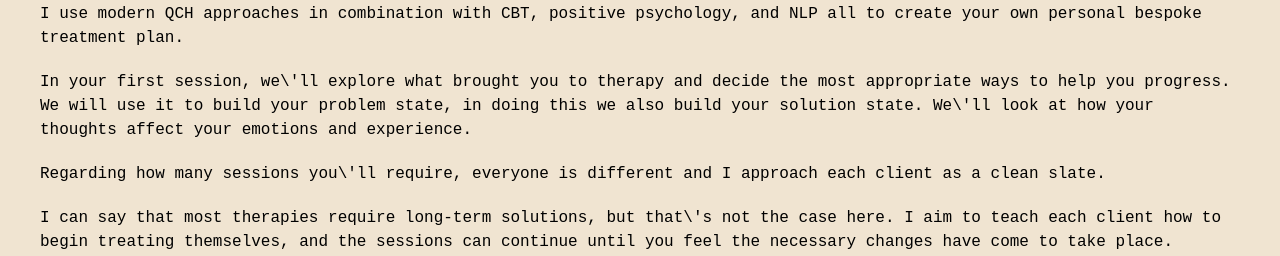
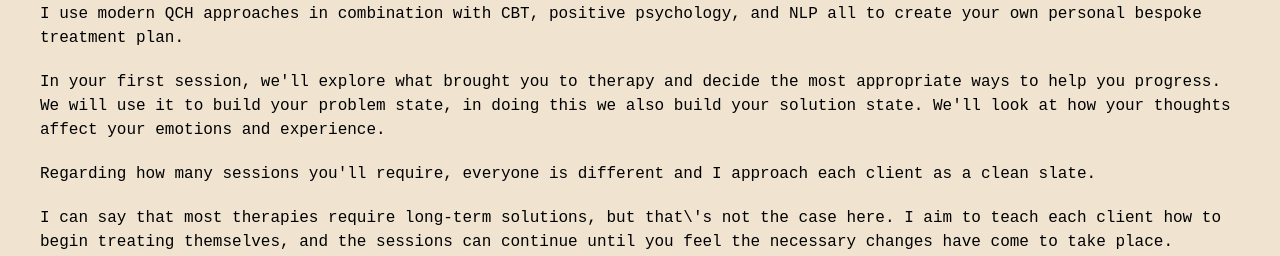
Before and after one commit to mollybrace/mocean-therapy-nextjs, a Next.js app: page /sessionsandfees in a window 1280 px wide. Shown: the part 614-870 px from the top of the page. Built offline with nearby package versions, Linux system fonts and the light colour scheme.

Commit message:
replacing escaped characters for build

```diff
--- a/src/app/about/components/AboutHypnotherapy.tsx
+++ b/src/app/about/components/AboutHypnotherapy.tsx
@@ -5,8 +5,8 @@
     <div className='mx-10 pb-10'>
         <h2 className='text-xl font-bold py-5'> Is hypnotherapy for me?</h2>
             <p>I primarily work with clients struggling with anxiety, depression, addiction, or stress. Cognitive
-            Hypnotherapy is built on the principle of working within the client\'s model of the world. Therefore, I
-            do not strictly work towards these \'labels\'. Instead, I approach each session with unconditional
+            Hypnotherapy is built on the principle of working within the client&apos;s model of the world. Therefore, I
+            do not strictly work towards these &apos;labels&apos;. Instead, I approach each session with unconditional
             positive regard and respect and hold space for each client so they feel comfortable and heard. Then,
             together, we build their problem state to help create their solution state.</p>
 
--- a/src/app/sessionsandfees/components/Sessions.tsx
+++ b/src/app/sessionsandfees/components/Sessions.tsx
@@ -14,12 +14,12 @@
               I use modern QCH approaches in combination with CBT, positive psychology, and NLP all to create your own personal bespoke treatment plan.
             </p>
             <p className="pb-5">
-            In your first session, we\'ll explore what brought you to therapy and decide the most appropriate ways to help you progress.
+            In your first session, we&apos;ll explore what brought you to therapy and decide the most appropriate ways to help you progress.
 
-             We will use it to build your problem state, in doing this we also build your solution state. We\'ll look at how your thoughts affect your emotions and experience.
+             We will use it to build your problem state, in doing this we also build your solution state. We&apos;ll look at how your thoughts affect your emotions and experience.
             </p>
             <p className="pb-5">
-              Regarding how many sessions you\'ll require, everyone is different and I approach each client as a clean slate.
+              Regarding how many sessions you&apos;ll require, everyone is different and I approach each client as a clean slate.
             </p>
             <p className="pb-5">
               I can say that most therapies require long-term solutions, but that\'s not the case here. I aim to teach each client how to begin treating themselves, and the sessions can continue until you feel the necessary changes have come to take place.
```
